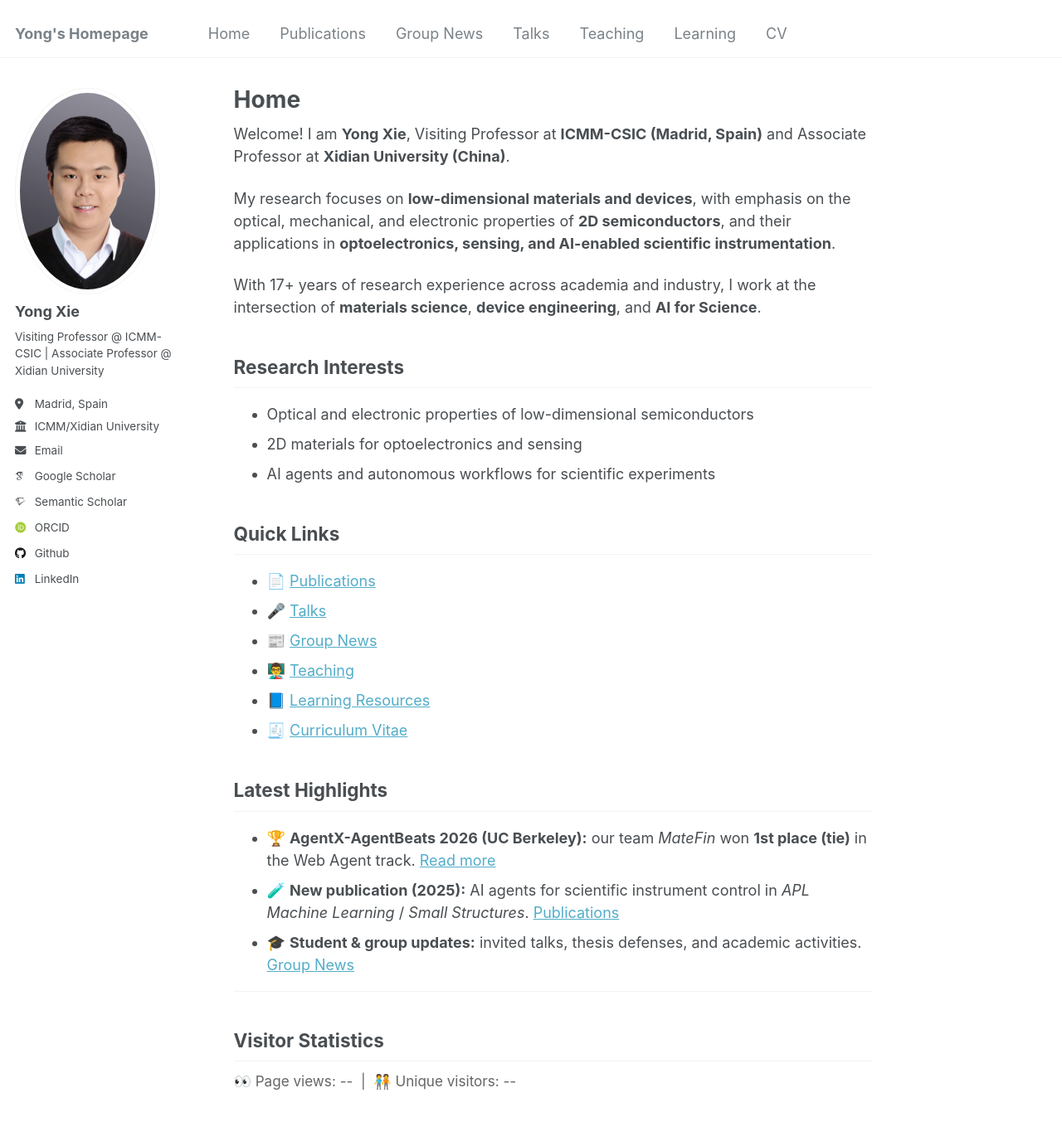
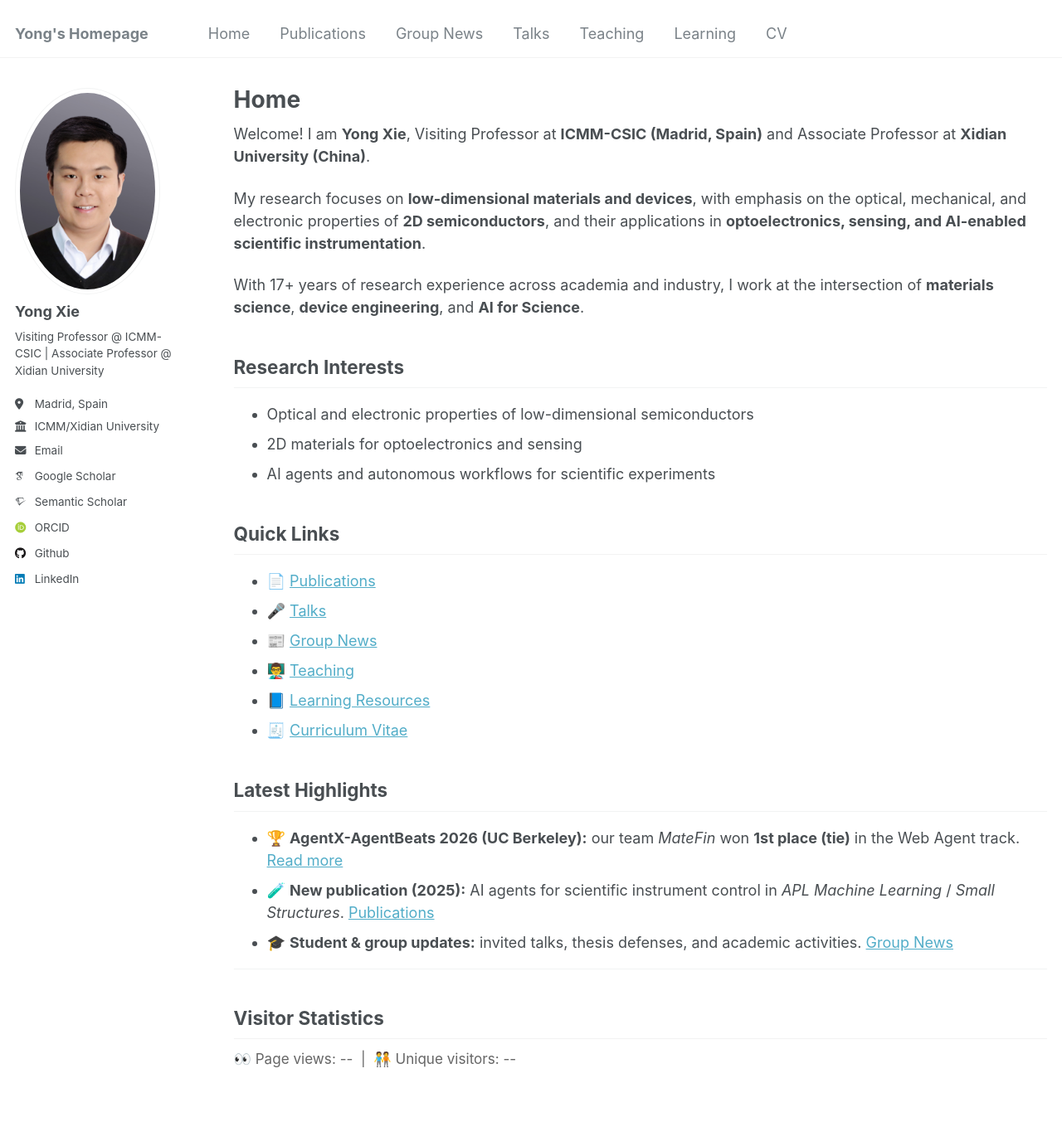
Before and after one commit to YongXie-ICMM/yongxie-icmm.github.io, a Jekyll site: the page built from _pages/about.md, in a window 1280 px wide and 1400 px high. Shown: the top 1353 px of the window at 83% size. Built offline with Jekyll 4.4.1, drawn with Linux system fonts in a browser that asks for light colours; some web fonts are replaced; comment, search, counter and statistics services are not loaded.

Commit message:
Expand single-page content width to match learning-style layout

```diff
--- a/_sass/_page.scss
+++ b/_sass/_page.scss
@@ -20,7 +20,7 @@
   @include breakpoint($large) {
     @include span(10 of 12 last);
     @include prefix(0.5 of 12);
-    @include suffix(2 of 12);
+    @include suffix(0 of 12);
   }
 
   .page__inner-wrap {
```
